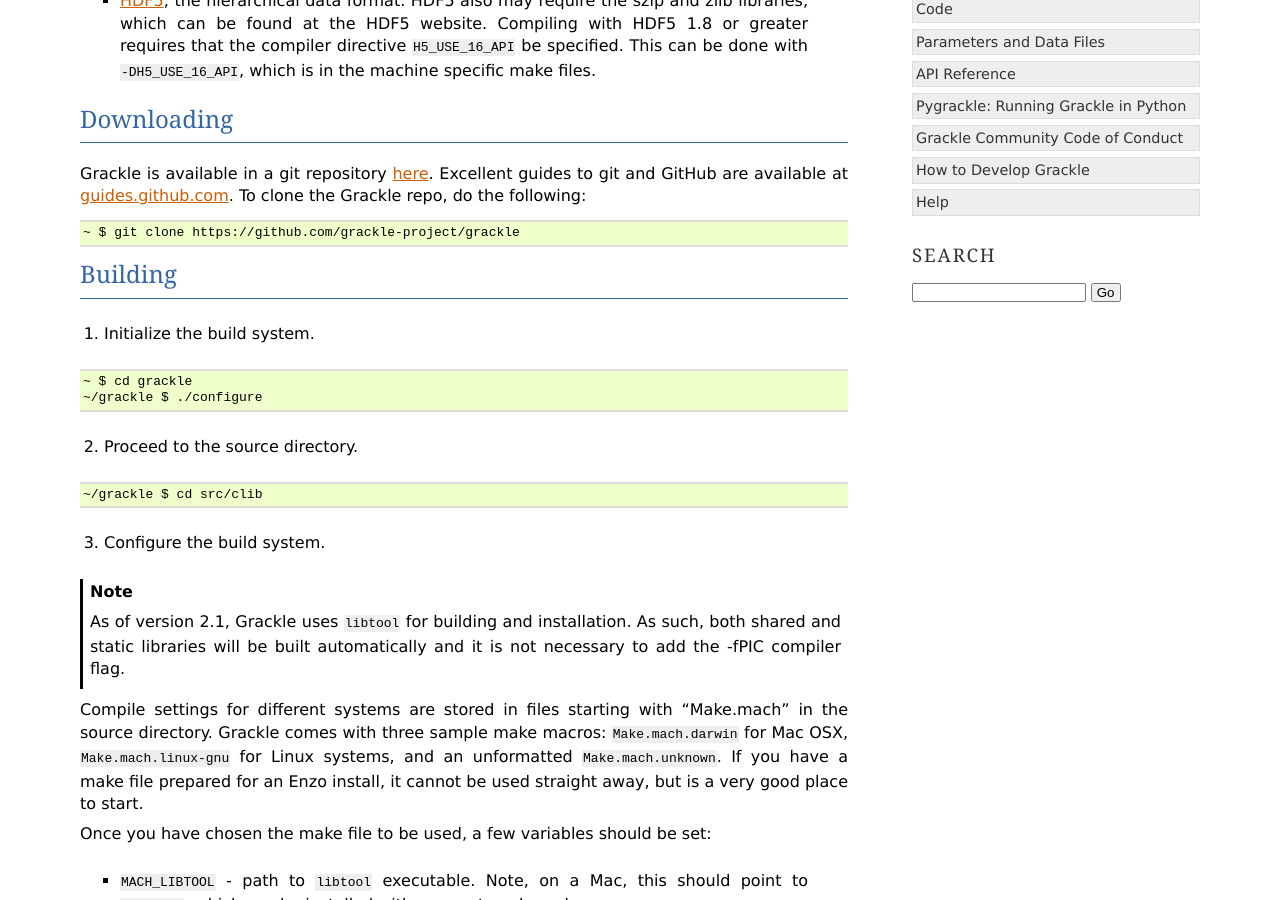
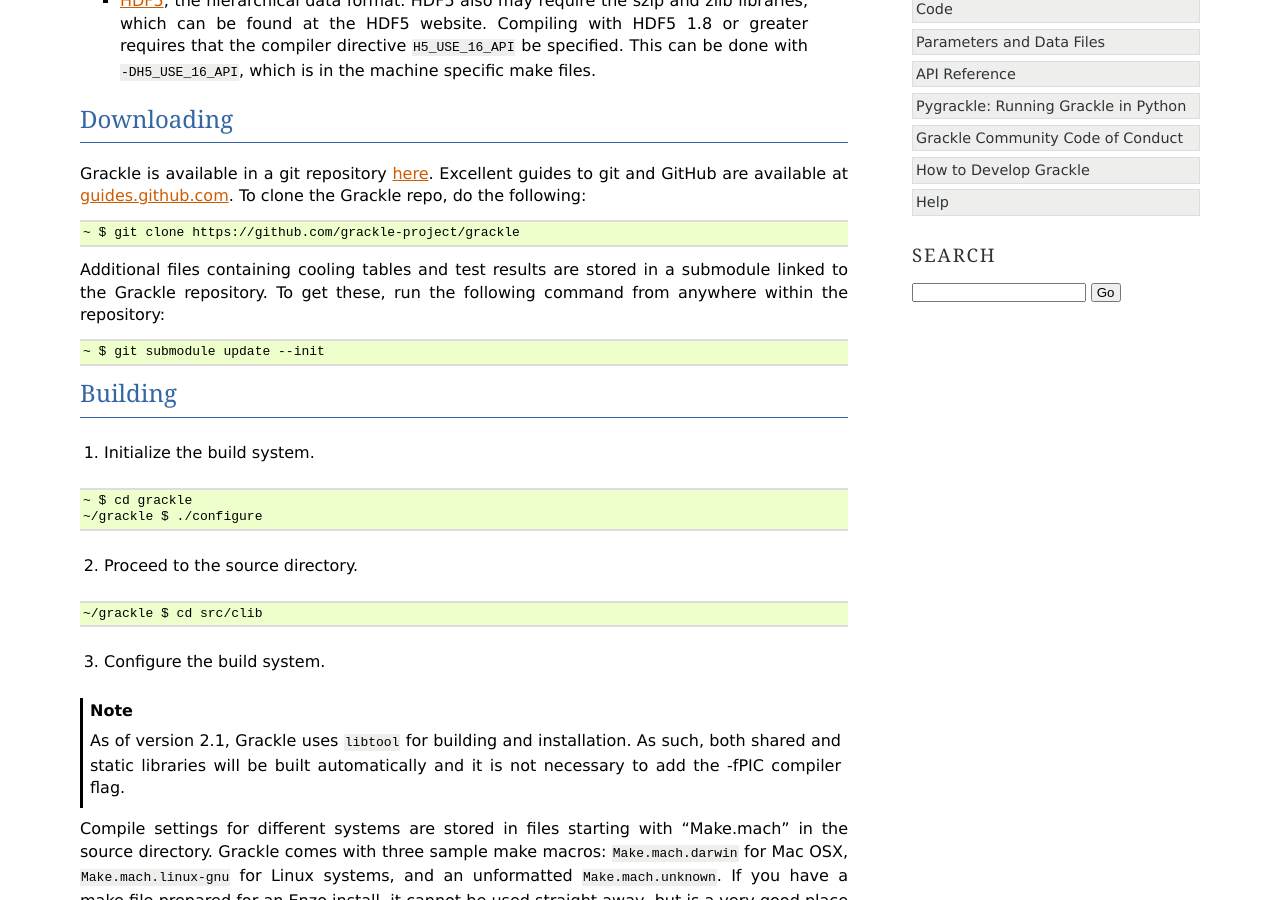
Before and after one commit to grackle-project/grackle, a Sphinx documentation site: the page built from doc/source/Installation.rst, in a window 1280 px wide and 900 px high, scrolled down 339 px. Built offline with Sphinx 7.4.7, drawn with Linux system fonts in a browser that asks for light colours.

Commit message:
Add instructions for how to initialize data submodule.

```diff
--- a/doc/source/Installation.rst
+++ b/doc/source/Installation.rst
@@ -35,6 +35,16 @@ repo, do the following:
 ::
 
     ~ $ git clone https://github.com/grackle-project/grackle
+
+Additional files containing cooling tables and test results are stored in
+a submodule linked to the Grackle repository. To get these, run the
+following command from anywhere within the repository:
+
+.. highlight:: none
+
+::
+
+    ~ $ git submodule update --init
 
 Building
 --------
```
